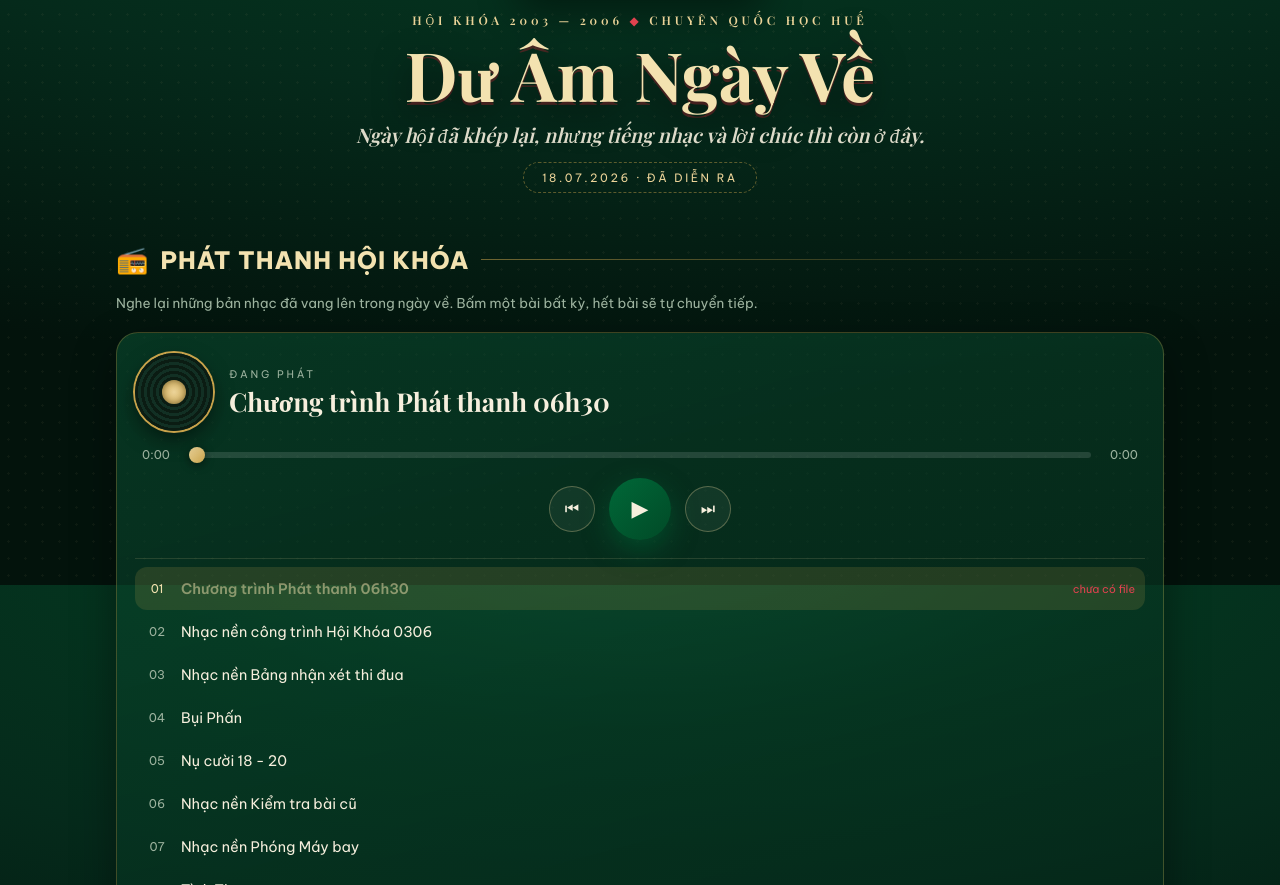
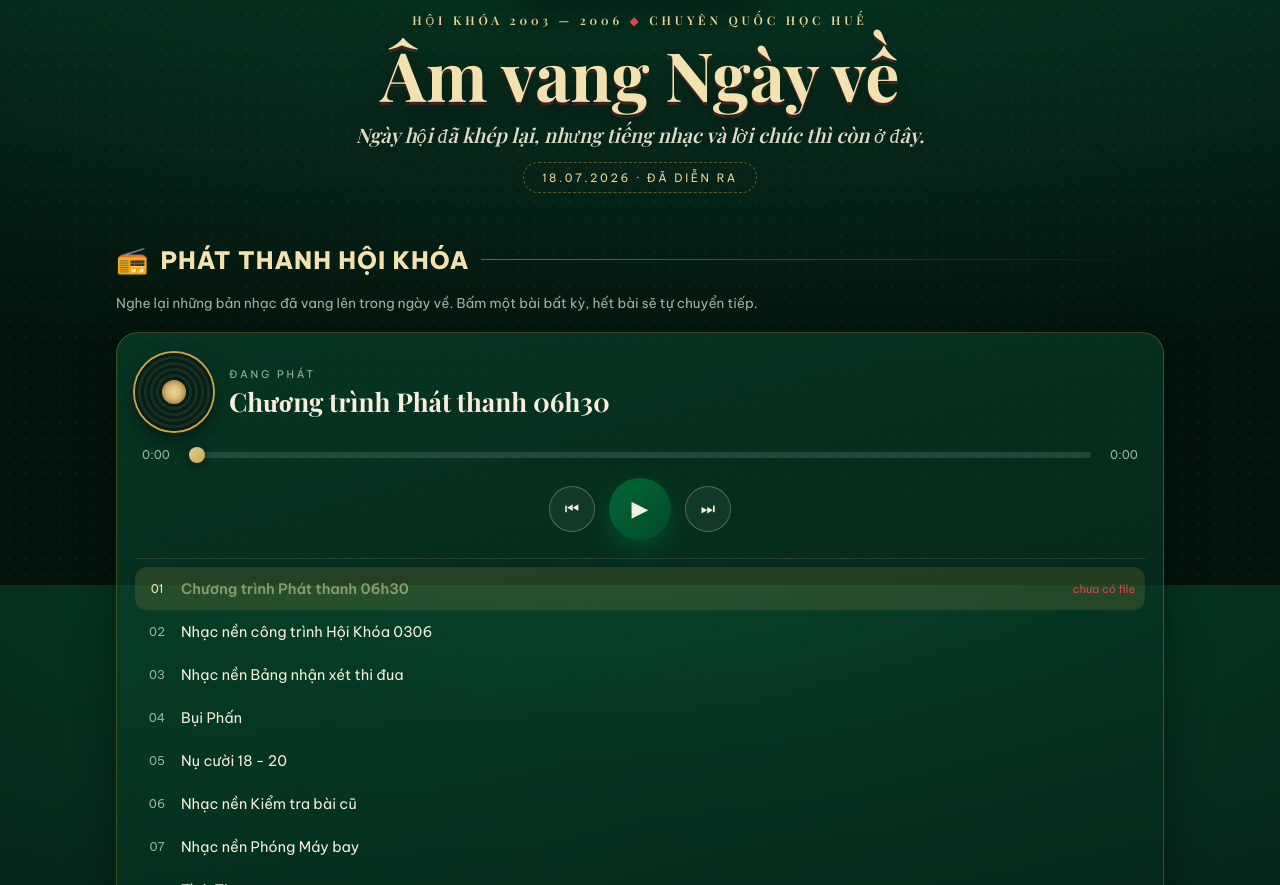
Before and after one commit to thuanhuynh247/Am-Vang-Hoi-Khoa-0306, a plain HTML site: page index.html in a window 1280 px wide. Shown: the part 215-1100 px from the top of the page. Drawn offline with nearby package versions, Linux system fonts and the light colour scheme; a web font is replaced by a local one.

Commit message:
index.html

```diff
--- a/index.html
+++ b/index.html
@@ -196,7 +196,7 @@
   <header class="hero">
     <div class="logo-plate"><img id="logo" alt="Logo Hội khóa"></div>
     <div class="kicker">Hội Khóa 2003 — 2006 <span class="d">◆</span> Chuyên Quốc Học Huế</div>
-    <h1 class="title">Dư Âm Ngày Về</h1>
+    <h1 class="title">Âm vang Ngày về</h1>
     <p class="sub">Ngày hội đã khép lại, nhưng tiếng nhạc và lời chúc thì còn ở đây.</p>
     <div class="stamp">18.07.2026 · Đã diễn ra</div>
   </header>
```
